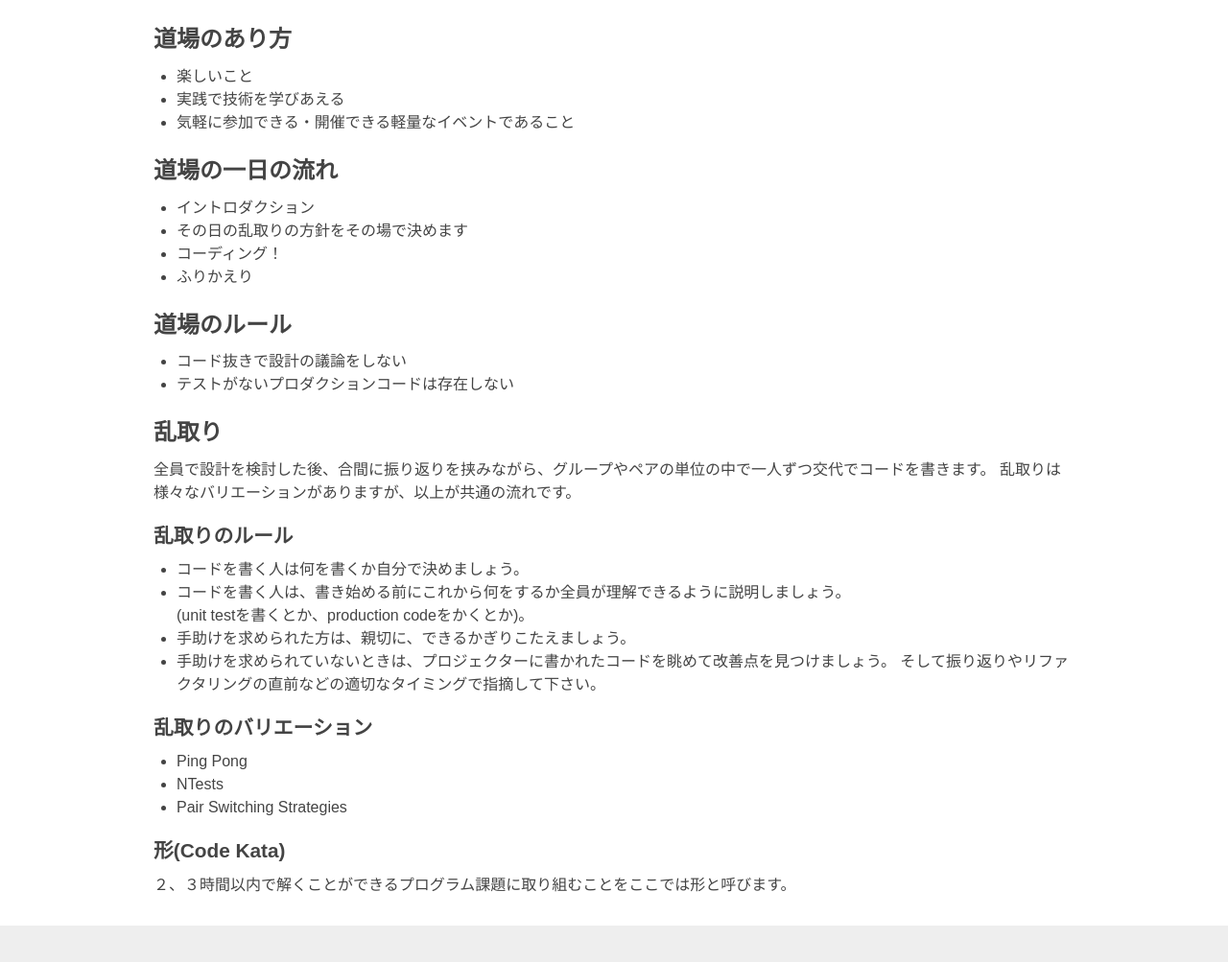
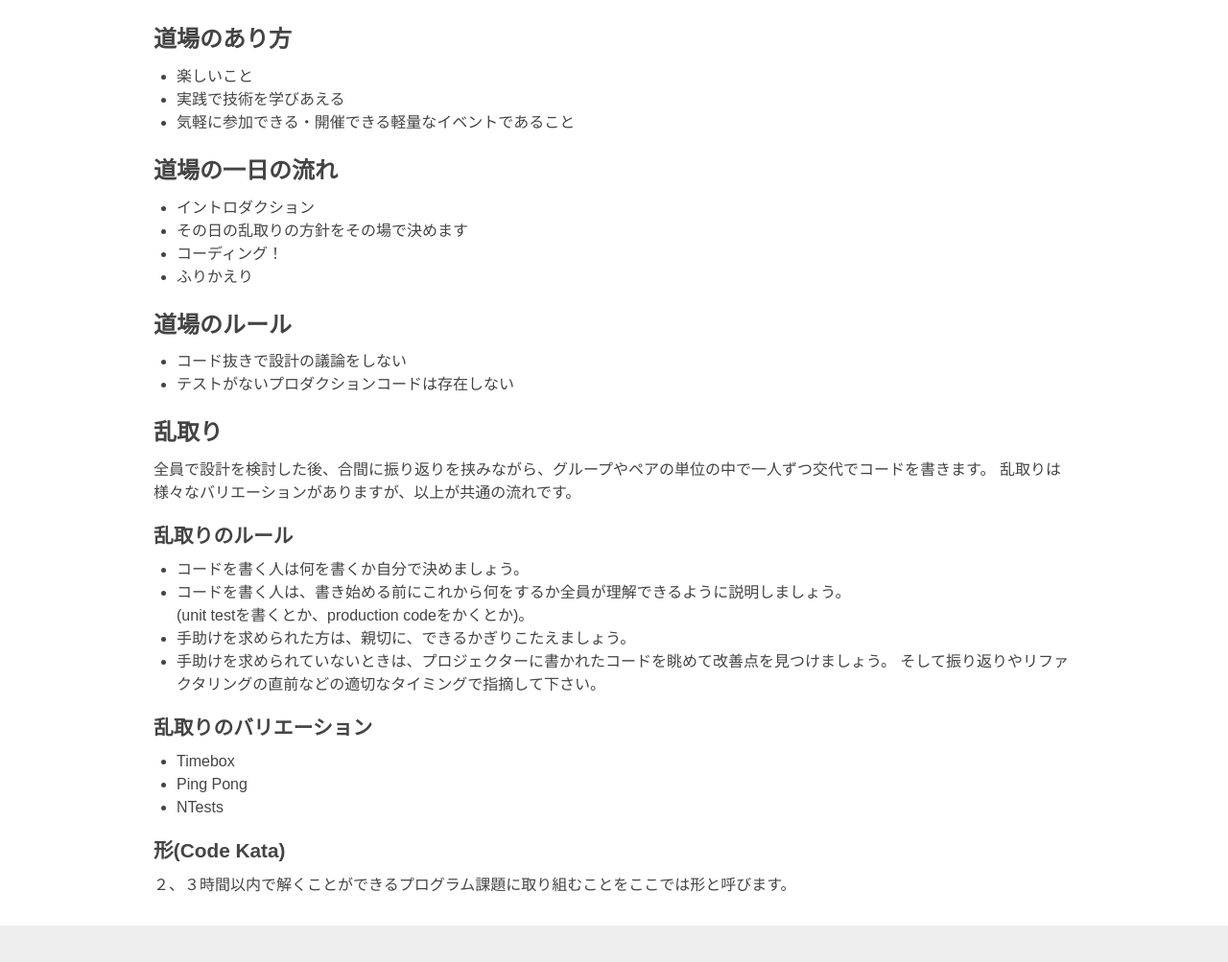
Before and after one commit to progdojosap/progdojosap.github.io, a plain HTML site: page index.html in a window 1280 px wide. Shown: the part 528-1531 px from the top of the page at 96% size. Drawn offline with Linux system fonts and the light colour scheme.

Commit message:
乱取りのバリエーションの記述に間違いがあったので、修正した.

```diff
--- a/index.html
+++ b/index.html
@@ -85,9 +85,9 @@
             <section class="section child-child">
               <h4 class="section-title">乱取りのバリエーション</h4>
               <ul>
+              <li>Timebox</li>
               <li>Ping Pong</li>
               <li>NTests</li>
-              <li>Pair Switching Strategies</li>
               </ul>
             </section>
 
```
